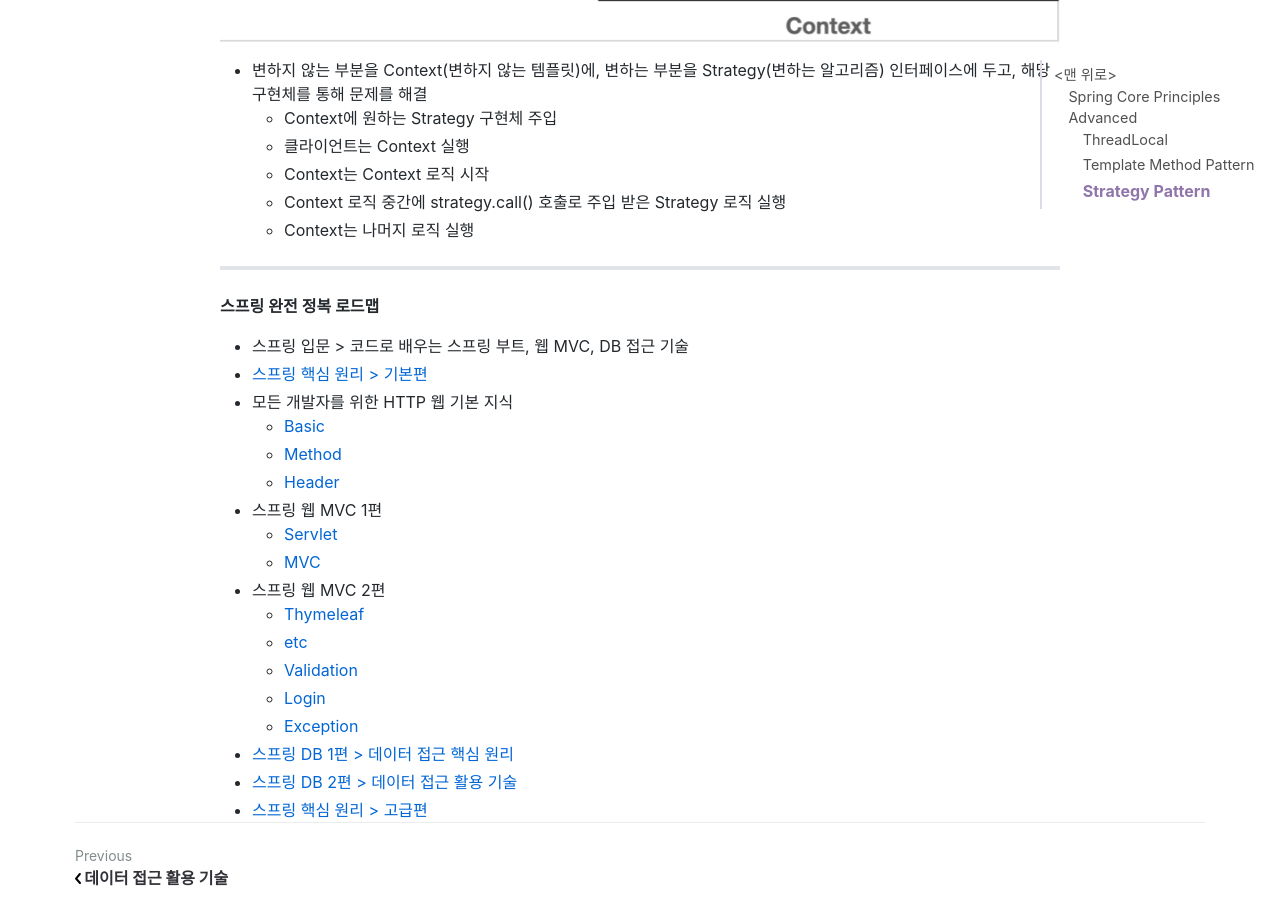
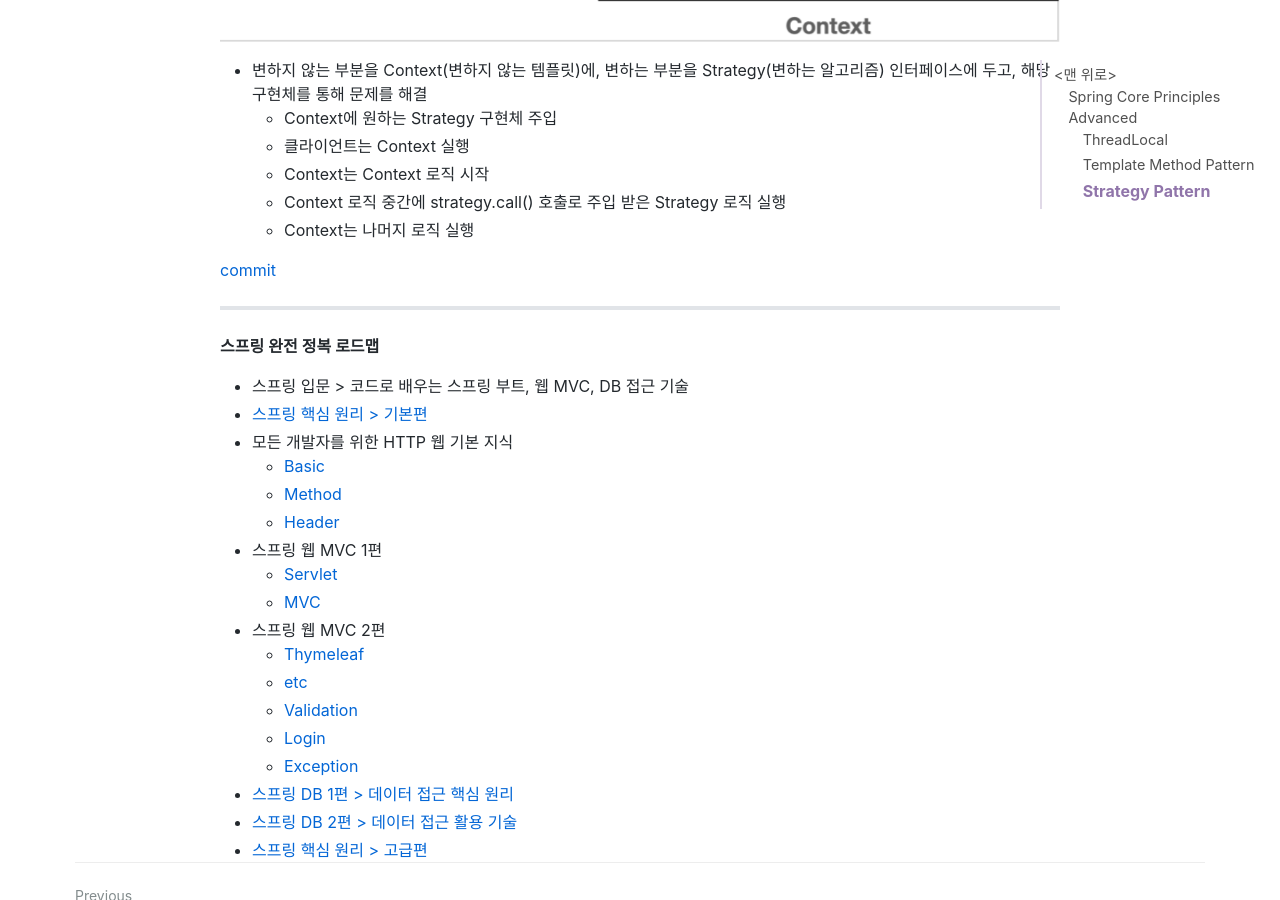
Before and after one commit to jihunparkme/jihunparkme.github.io, a Jekyll site: the page built from _posts/2022-11-20-Spring-Core-Principles-Advanced.md, in a window 1280 px wide and 900 px high, scrolled down 3419 px. Built offline with Jekyll 4.4.1, drawn with Linux system fonts in a browser that asks for light colours; nearby versions of some CDN libraries; comment, search, counter and statistics services are not loaded.

Commit message:
[Strategy Pattern] example

```diff
--- a/_posts/2022-11-20-Spring-Core-Principles-Advanced.md
+++ b/_posts/2022-11-20-Spring-Core-Principles-Advanced.md
@@ -107,6 +107,15 @@
   - Context 로직 중간에 strategy.call() 호출로 주입 받은 Strategy 로직 실행
   - Context는 나머지 로직 실행
 
+[commit](https://github.com/jihunparkme/Inflearn-Spring-Core-Principles-Advanced/commit/b31151eb57adfc7780f0aa860a0f4a7c3d0c4262)
+
+
+
+
+
+
+
+
 ---
 
 **스프링 완전 정복 로드맵**
```
